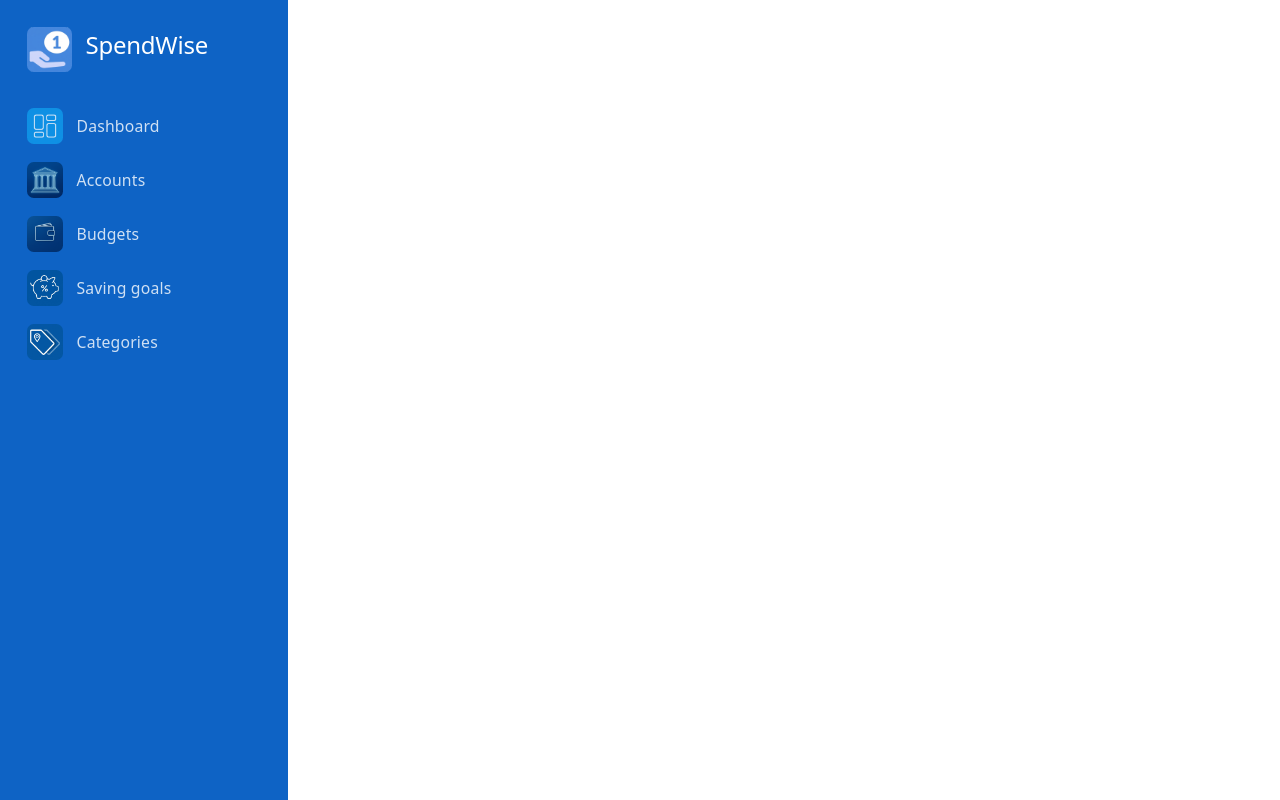
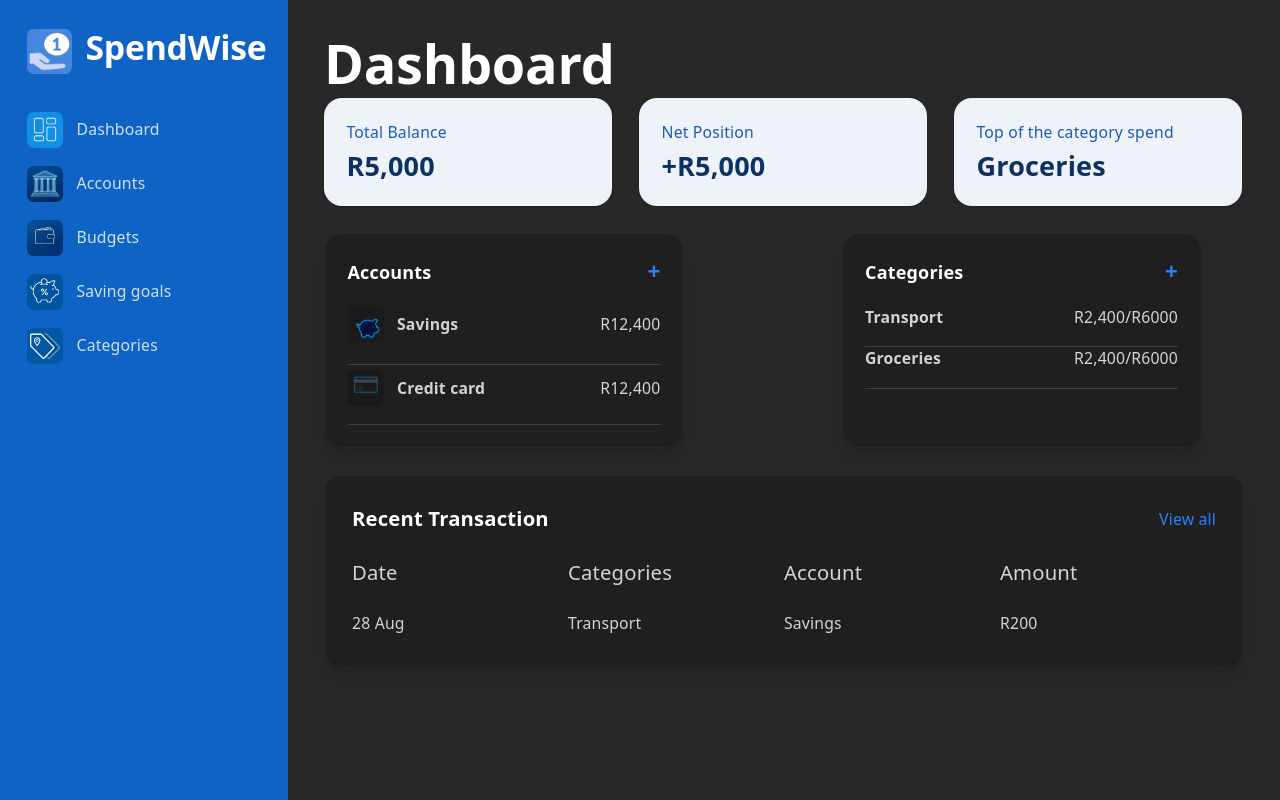
Before and after one commit to eri892821/SpendWise2, a React (Vite) app in the folder SpendWise/: page / in a window 1280 px wide. Built offline with nearby package versions, Linux system fonts and the light colour scheme.

Commit message:
Dashboard

```diff
--- a/SpendWise/src/App.jsx
+++ b/SpendWise/src/App.jsx
@@ -9,15 +9,17 @@ import budget from './assets/Gemini_Generated_Image_7dvgog7dvgog7dvg.jpg'
 import dashboardLogo from './assets/Gemini_Generated_Image_27pdd327pdd327pd.jpg'
 import savingGoals from './assets/Gemini_Generated_Image_59avso59avso59av.jpg'
 import accounts from './assets/Gemini_Generated_Image_ov0r71ov0r71ov0r.jpg'
+import savings from './assets/Gemini_Generated_Image_u9cddpu9cddpu9cd.jpeg'
+import credit from './assets/Gemini_Generated_Image_sq2pjesq2pjesq2p.jpeg'
 
 const Sidebar =()=>{
 
   return(
- <div className="flex min-h-screen w-full">
+
     <div className="w-64 min-h-screen bg-[#0e63c5] text-white antialiased p-6">
       <div className="flex items-center gap-3 mb-8">
         <img src={spendwiseLogo} alt="SpendWise Logo" className="w-10 h-10 object-cover rounded-md" />
-        <h2 className = "text-white text-2xl font-bold">SpendWise</h2>
+        <h2 className = "!text-3xl !font-bold">SpendWise</h2>
       </div>
 
       <nav className="flex flex-col gap-4">
@@ -59,16 +61,130 @@ const Sidebar =()=>{
       </nav>
 
     </div>
+
+  )
+
+}
+
+const Dashboard =()=>{
+
+  return(
+    <div>
+      <h2 className = "!text-5xl !font-bold mb-6">
+        Dashboard
+      </h2>
+
+      <div className="flex flex-row gap-6">
+
+        <div className="bg-[#eef2f9] p-5 rounded-2xl shadow-sm w-64">
+          <p className="text-sm font-medium text-[#1d5bb4]">Total Balance</p>
+          <h3 className="text-2xl font-bold text-[#0c3162] mt-1">R5,000</h3>
+        </div>
+
+        <div className="bg-[#eef2f9] p-5 rounded-2xl shadow-sm w-64">
+          <p className="text-sm font-medium text-[#1d5bb4]">Net Position</p>
+          <h3 className="text-2xl font-bold text-[#0c3162] mt-1"> +R5,000 </h3>
+        </div>
+
+        <div className="bg-[#eef2f9] p-5 rounded-2xl shadow-sm w-64">
+          <p className="text-sm font-medium text-[#1d5bb4]">Top of the category spend</p>
+          <h3 className="text-2xl font-bold text-[#0c3162] mt-1"> Groceries </h3>
+        </div>
+      </div>
+
+      <div className='flex flex-row gap-35'>
+        <div className="bg-[#1f1f1f] text-white p-5 rounded-2xl w-80 shadow-lg border border-zinc-800 mt-6">
+          <div className="flex justify-between items-center mb-4">
+            <h3 className="text-l font-bold">Accounts</h3>
+            <button className="text-blue-500 hover:text-blue-400 font-bold text-xl" onClick = { ()=> console.log("Add account")}>
+              +
+            </button> {/* this button open a pop up where you add another account and submits to a database*/}
+          </div>
+
+          <div className = "flex flex-col gap-1 pb-4 border-b border-zinc-700">
+            <div className = "flex justify-between items-center">
+              <div className="flex items-center gap-1 text-sm">
+                 <span className="flex items-center gap-3 text-sm text-white/80 font-bold hover:text-white transition-colors"><img src={savings} alt="savings" className ="w-8 h-8 object-cover rounded-md"/>Savings</span>
+              </div>
+              {/*the 12400 is a placeholder*/}
+              <span className="text-sm text-zinc-300">R12,400</span>
+              </div>
+              <div className="flex flex-col gap-1 pb-4 border-b border-zinc-700"></div>
+              <div className = "flex justify-between items-center">
+                <div className="flex items-center gap-1 text-sm">
+                  <span className="flex items-center gap-3 text-sm text-white/80 font-bold hover:text-white transition-colors"><img src={credit} alt="savings" className ="w-8 h-8 object-cover rounded-md"/>Credit card</span>
+                </div>
+                {/*the 12400 is a placeholder*/}
+                <span className="text-sm text-zinc-300">R12,400</span>
+              </div>
+          </div>
+        </div>
+
+        <div className="bg-[#1f1f1f] text-white p-5 rounded-2xl w-80 shadow-lg border border-zinc-800 mt-6">
+          <div className="flex justify-between items-center mb-4">
+            <h3 className="text-l font-bold">Categories</h3>
+            <button className="text-blue-500 hover:text-blue-400 font-bold text-xl" onClick = { ()=> console.log("Add account")}>
+              +
+            </button> {/* this button open a pop up where you add another account and submits to a database*/}
+          </div>
+
+          <div className = "flex flex-col gap-1 pb-4 border-b border-zinc-700">
+            <div className = "flex justify-between items-center">
+                <div className="flex items-center gap-1 text-sm">
+                  <span className="flex items-center gap-3 text-sm text-white/80 font-bold hover:text-white transition-colors">Transport</span>
+                </div>
+                  <span className="text-sm text-zinc-300">R2,400/R6000</span>
+              </div>
+            </div>
+
+            <div className = "flex flex-col gap-1 pb-4 border-b border-zinc-700">
+              <div className = "flex justify-between items-center">
+                <div className="flex items-center gap-1 text-sm">
+                 <span className="flex items-center gap-3 text-sm text-white/80 font-bold hover:text-white transition-colors">Groceries</span>
+                </div>
+              {/*the 12400 is a placeholder*/}
+                <span className="text-sm text-zinc-300">R2,400/R6000</span>
+              </div>
+          </div>
+        </div>
     </div>
+
+    <div className="bg-[#1f1f1f] text-white p-6 rounded-2xl shadow-lg border border-zinc-800 mt-6 w-full max-w-4xl">
+      <div className="flex justify-between items-center mb-1">
+        <h3 className='text-lg font-bold'>Recent Transaction</h3>
+        <button className="text-blue-500 hover:text-blue-400 text-sm font-medium transition-colors">View all</button>
+      </div>
+
+      <div className="grid grid-cols-4 items-center py-4 border-b border-zinc-800/60 text-sm">
+        <span className='text-lg text-zinc-300'>Date</span>
+        <span className='text-lg text-zinc-300'>Categories</span>
+        <span className='text-lg text-zinc-300'>Account</span>
+        <span className='text-lg text-zinc-300'>Amount</span>
+      </div>
+
+      <div className="grid grid-cols-4 items-center py-1 border-b border-zinc-800/60 text-sm">
+        <span className='text-zinc-300'>28 Aug</span>
+        <span className='text-zinc-300'>Transport</span>
+        <span className='text-zinc-300'>Savings</span>
+        <span className='text-zinc-300'>R200</span>
+      </div>
+
+    </div>
+  </div>
   )
 
 }
 
 const App =()=>{
+
   return(
-
-    <Sidebar/>
-
+    <div className="flex min-h-screen w-screen m-0 p-0">
+      <Sidebar/>
+        <main className="flex-1 bg-[#282828] min-h-screen text-white p-8">
+            {/* Your right-side dashboard components/content go here */}
+            <Dashboard/>
+        </main>
+    </div>
   )
 }
 
--- a/SpendWise/src/index.css
+++ b/SpendWise/src/index.css
@@ -51,12 +51,14 @@
   }
 }
 
-html body {
+html, body, #root {
   margin: 0;
   padding: 0;
+  height: 100%;
   width: 100%;
-  max-width: none;
+  overflow-x: hidden;
 }
+
 
 #root {
   width: 100%;
```
Also changed, not shown: SpendWise/src/assets/Gemini_Generated_Image_sq2pjesq2pjesq2p.jpeg (added), SpendWise/src/assets/Gemini_Generated_Image_u9cddpu9cddpu9cd.jpeg (added).
